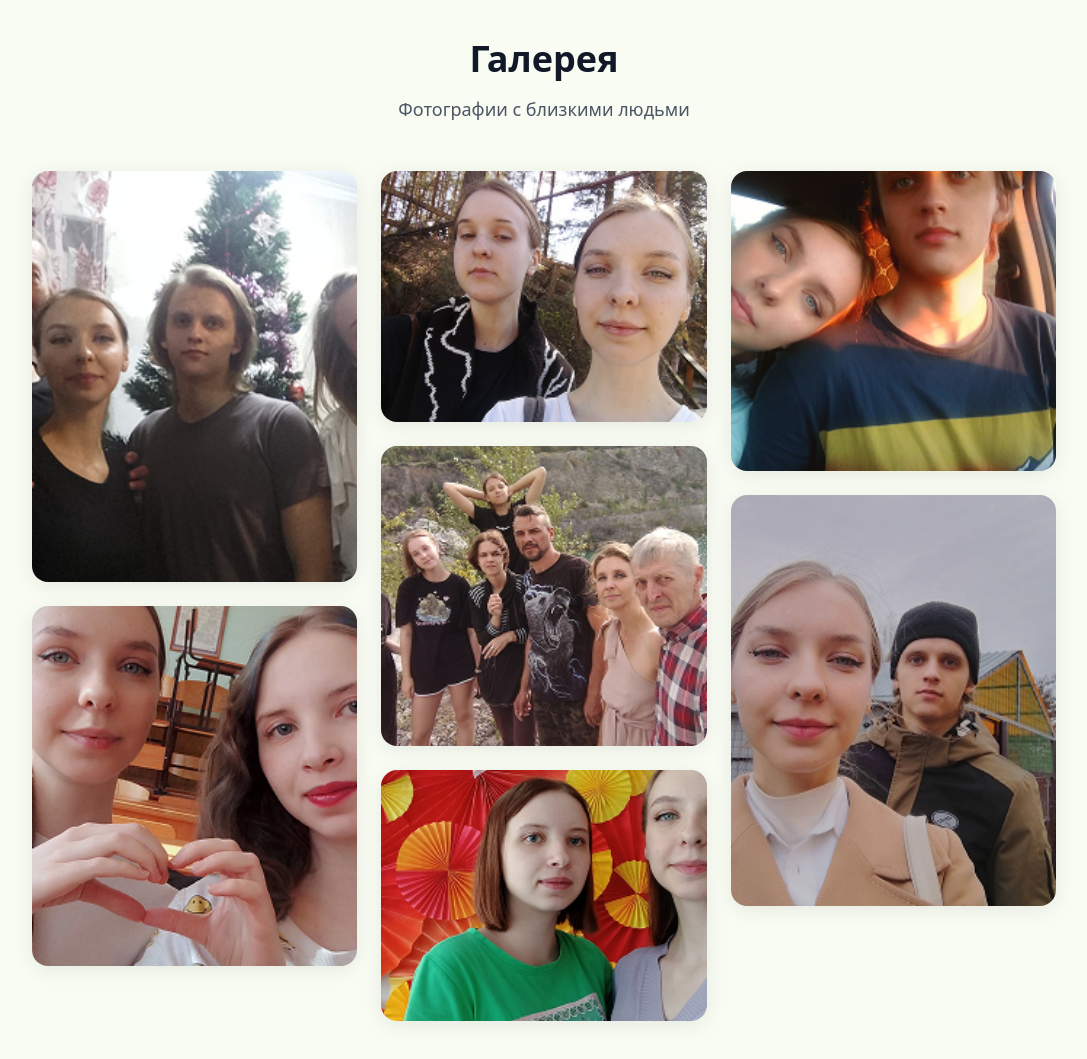
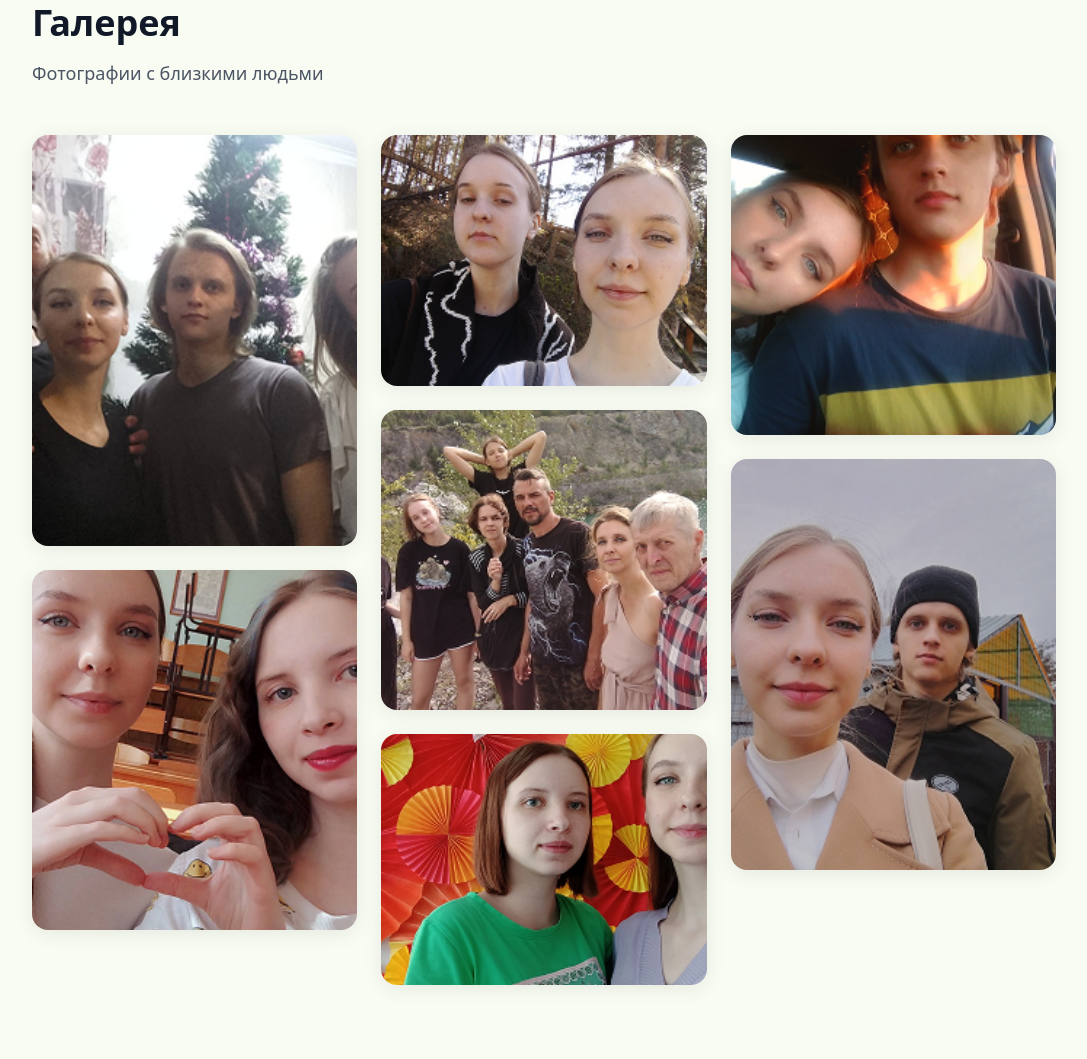
Before and after one commit to mihailkrutakov/kristina-website, a plain HTML site: page index.html in a window 1280 px wide. Shown: the part 1733-2792 px from the top of the page, without its empty margins (96-1183 px from the left). Drawn offline with nearby package versions, Linux system fonts and the light colour scheme.

Commit message:
Update index.html

```diff
--- a/index.html
+++ b/index.html
@@ -139,15 +139,18 @@
     <!-- Секция "Интересы и хобби" -->
 <section id="interests" class="py-12 md:py-20 animate-fade-in">
     <div class="px-4 md:px-8 lg:px-16 xl:px-32 max-w-7xl mx-auto">
-            <h2 class="font-bold text-2xl md:text-4xl mb-6 md:mb-8 text-gray-900 text-center">Интересы и хобби</h2>
+        <!-- Заголовок и описание - теперь по левому краю -->
+        <div class="mb-8 md:mb-12 text-left">
+            <h2 class="font-bold text-2xl md:text-4xl mb-4 md:mb-6 text-gray-900">Интересы и хобби</h2>
 
             <div class="mb-8 md:mb-12">
-                <p class="text-base md:text-lg text-gray-700 leading-relaxed text-center max-w-3xl mx-auto">
+                <p class="text-base md:text-lg text-gray-700 leading-relaxed">
                     Любит проводить свободное время за чтением манги и просмотром аниме.
                     Ей нравится монтировать видео и редактировать изображения друзей и родственников
                     на дни рождения или другие праздники. Подготавливаясь к урокам в школе,
                     много времени уделяет презентациям и другим элементам урока.
                 </p>
+            </div>
         </div>
 
         <!-- Галерея интересов -->
@@ -188,17 +191,85 @@
 
         <!-- Описание под фото -->
         <div class="mt-8 md:mt-12 grid grid-cols-1 md:grid-cols-3 gap-6 md:gap-8">
-                <div class="text-center p-4">
+            <div class="text-left p-4">
                 <h4 class="font-bold text-lg mb-2 text-green-700">Манга и аниме</h4>
                 <p class="text-gray-600">Увлекается японской культурой, читает мангу и смотрит аниме в свободное время</p>
             </div>
-                <div class="text-center p-4">
+            <div class="text-left p-4">
                 <h4 class="font-bold text-lg mb-2 text-green-700">Видеомонтаж</h4>
                 <p class="text-gray-600">Создаёт памятные видео для близких, монтируя семейные праздники и события</p>
             </div>
-                <div class="text-center p-4">
+            <div class="text-left p-4">
                 <h4 class="font-bold text-lg mb-2 text-green-700">Преподавание</h4>
                 <p class="text-gray-600">Тщательно готовится к урокам, создавая интересные презентации и материалы</p>
+            </div>
+        </div>
+    </div>
+</section>
+
+<!-- Секция "Галерея" -->
+<section id="gallery" class="bg-light-green py-12 md:py-20 animate-fade-in">
+    <div class="px-4 md:px-8 lg:px-16 xl:px-32 max-w-7xl mx-auto">
+        <!-- Заголовок и описание - теперь по левому краю -->
+        <div class="mb-8 md:mb-12 text-left">
+            <h2 class="font-bold text-2xl md:text-4xl mb-2 md:mb-4 text-gray-900">Галерея</h2>
+            <p class="text-base md:text-lg text-gray-600">Фотографии с близкими людьми</p>
+        </div>
+
+        <!-- Три столбца с фотографиями -->
+        <div class="grid grid-cols-1 md:grid-cols-3 gap-4 md:gap-6">
+            <!-- Столбец 1: 2 фото -->
+            <div class="flex flex-col gap-4 md:gap-6">
+                <!-- Верхнее фото в первом столбце -->
+                <div class="rounded-2xl overflow-hidden shadow-soft hover-scale h-[411px]">
+                    <img src="assets/Images/Image-1.png"
+                         alt="Фото с друзьями 1"
+                         class="img-cover w-full h-full">
+                </div>
+                <!-- Нижнее фото в первом столбце -->
+                <div class="rounded-2xl overflow-hidden shadow-soft hover-scale h-[360px]">
+                    <img src="assets/Images/Image-2.png"
+                         alt="Фото на природе"
+                         class="img-cover w-full h-full">
+                </div>
+            </div>
+
+            <!-- Столбец 2: 3 фото -->
+            <div class="flex flex-col gap-4 md:gap-6">
+                <!-- Первое фото во втором столбце -->
+                <div class="rounded-2xl overflow-hidden shadow-soft hover-scale h-[251px]">
+                    <img src="assets/Images/Image-3.png"
+                         alt="Фото в городе"
+                         class="img-cover w-full h-full">
+                </div>
+                <!-- Второе фото во втором столбце -->
+                <div class="rounded-2xl overflow-hidden shadow-soft hover-scale h-[300px]">
+                    <img src="assets/Images/Image-4.png"
+                         alt="Фото с семьёй"
+                         class="img-cover w-full h-full">
+                </div>
+                <!-- Третье фото во втором столбце -->
+                <div class="rounded-2xl overflow-hidden shadow-soft hover-scale h-[251px]">
+                    <img src="assets/Images/Image-5.png"
+                         alt="Фото на празднике"
+                         class="img-cover w-full h-full">
+                </div>
+            </div>
+
+            <!-- Столбец 3: 2 фото -->
+            <div class="flex flex-col gap-4 md:gap-6">
+                <!-- Верхнее фото в третьем столбце -->
+                <div class="rounded-2xl overflow-hidden shadow-soft hover-scale h-[300px]">
+                    <img src="assets/Images/Image-6.png"
+                         alt="Фото с любимыми"
+                         class="img-cover w-full h-full">
+                </div>
+                <!-- Нижнее фото в третьем столбце -->
+                <div class="rounded-2xl overflow-hidden shadow-soft hover-scale h-[411px]">
+                    <img src="assets/Images/Image-7.png"
+                         alt="Фото на отдыхе"
+                         class="img-cover w-full h-full">
+                </div>
             </div>
         </div>
     </div>
```
Lines whose indentation alone changed are shown as unchanged.
